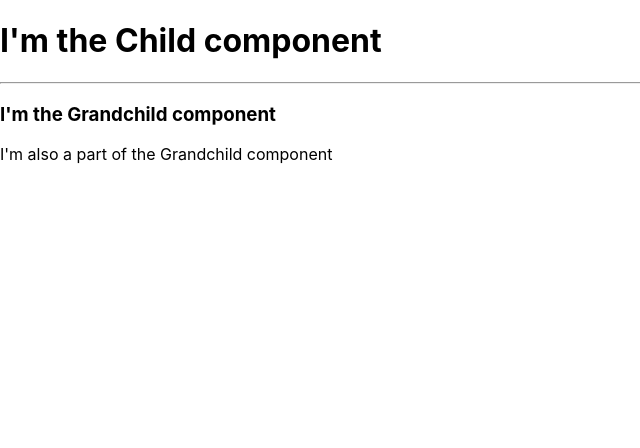
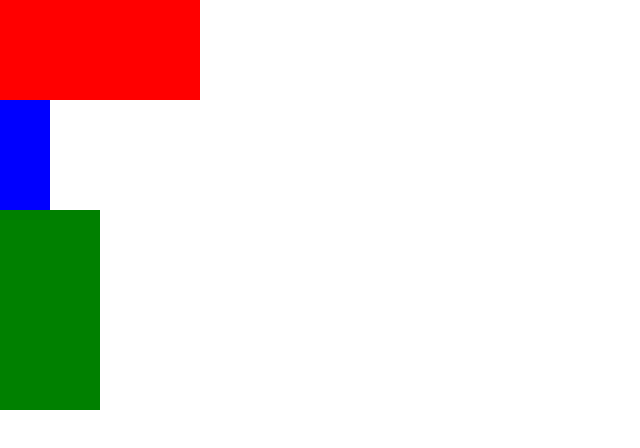
Before and after one commit to shirkedarshan/React-Practice-with-Add-To-Cart, a React (Create React App) app: page / in a window 1280 px wide. Shown: the top 448 px of the page, without its empty margins (0-640 px from the left). Built offline with nearby package versions, Linux system fonts and the light colour scheme.

Commit message:
Default Props

```diff
--- a/src/App.js
+++ b/src/App.js
@@ -1,11 +1,13 @@
 import React from "react"
-import Child from "./Child"
+import Card from "./Card"
 
 function App() {
     return (
-        <React.Fragment>
-            <Child />
-        </React.Fragment>
+        <div>
+            <Card cardColor="red" height={100} width={200} />
+            <Card />
+            <Card cardColor="green" height={200} width={100}/>
+        </div>
     )
 }
 
--- /dev/null
+++ b/src/Card.js
@@ -0,0 +1,47 @@
+import React from "react"
+
+function Card(props) {
+    const styles = {
+        backgroundColor: props.cardColor,
+        height: props.height,
+        width: props.width
+    }
+
+    return (
+        <div style={styles}></div>
+    )
+}
+
+Card.defaultProps = {
+    cardColor: "blue",
+    height: 110,
+    width : 50
+}
+
+export default Card
+
+// with class components
+
+// import React from "react"
+
+// class Card extends React.Component {
+//     static defaultProps = {
+//         cardColor: "blue",
+//         height: 100,
+//         width: 100
+//     }
+
+//     render() {
+//         const styles = {
+//             backgroundColor: this.props.cardColor,
+//             height: this.props.height,
+//             width: this.props.width
+//         }
+
+//         return (
+//             <div style={styles}></div>
+//         )
+//     }
+// }
+
+// export default Card
--- a/src/Child.js
+++ /dev/null
@@ -1,13 +0,0 @@
-import React from "react"
-import Grandchild from "./Grandchild"
-
-function Child() {
-    return (
-        <div>
-            <h1>I'm the Child component</h1>
-            <Grandchild />
-        </div>
-    )
-}
-
-export default Child
--- a/src/Grandchild.js
+++ /dev/null
@@ -1,13 +0,0 @@
-import React from "react"
-
-function Grandchild() {
-    return (
-        <>
-            <hr />
-            <h3>I'm the Grandchild component</h3>
-            <p>I'm also a part of the Grandchild component</p>
-        </>
-    )
-}
-
-export default Grandchild
```
Also changed, not shown: 1 other file (tests, documents, lock files or other folders).
